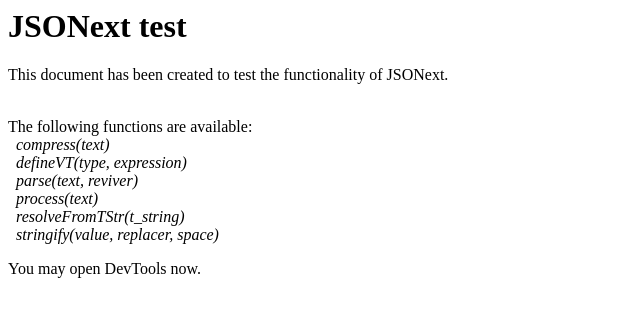
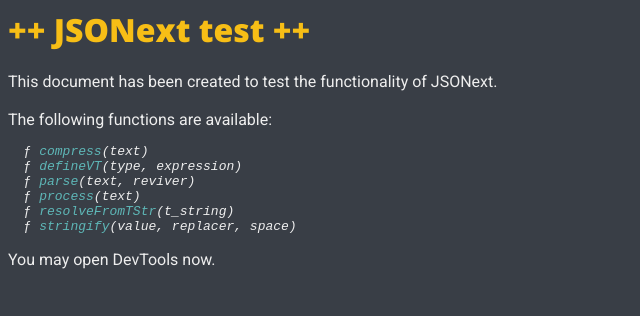
Before and after one commit to rlacd/jsonext, a website: page examples/browser-test.html in a window 1280 px wide. Shown: the whole page, without its empty margins (0-640 px from the left). Drawn offline with nearby package versions, Linux system fonts and the light colour scheme.

Commit message:
Update test page

```diff
--- a/examples/browser-test.html
+++ b/examples/browser-test.html
@@ -1,8 +1,9 @@
 <script src="../jsonext.js"></script>
-<h1>JSONext test</h1>
+<h1>++ JSONext test ++</h1>
 This document has been created to test the functionality of JSONext.<br>
 <br>
-<p id="funcs">The following functions are available: <br></p>
+The following functions are available:
+<p id="funcs"><br></p>
 <script>
     var fe = document.getElementById("funcs");
     var kx = Object.keys(JSONext);
@@ -18,7 +19,30 @@
         var v = JSONext[x];
         if(typeof v !== "function") continue;
         var a1 = v.toString().split('\n')[0];
-        fe.innerHTML += `&nbsp;&nbsp;<i>${x}(${a1.substring(a1.indexOf('(')+1, a1.lastIndexOf(')'))})</i><br>`;
+        fe.innerHTML += `&nbsp;&nbsp;ƒ <i><span class="fname">${x}</span>(${a1.substring(a1.indexOf('(')+1, a1.lastIndexOf(')'))})</i><br>`;
     }
 </script>
 <p>You may open DevTools now.</p>
+<link href="https://fonts.googleapis.com/css?family=Open+Sans:400,700,800|Roboto:400,700&display=swap" rel="stylesheet">
+<style>
+body {
+    background: #393e46;
+    color: #eeeeee;
+    font-family: Roboto;
+}
+
+h1 {
+    font-family: "Open Sans";
+    font-weight: 900;
+    color: #f7be16;
+}
+
+.fname {
+    color: #5eb7b7;
+}
+
+#funcs {
+    margin-top: 0;
+    font-family: monospace;
+}
+</style>
```
